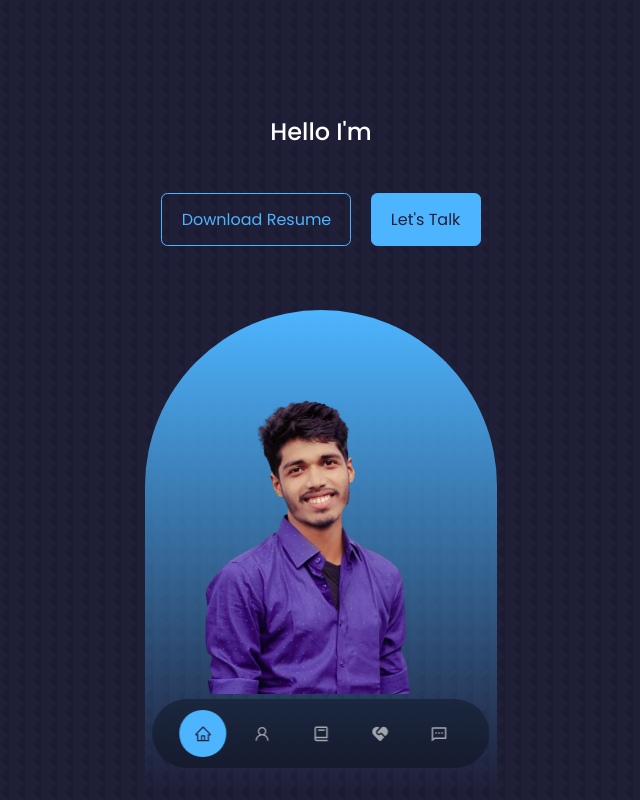
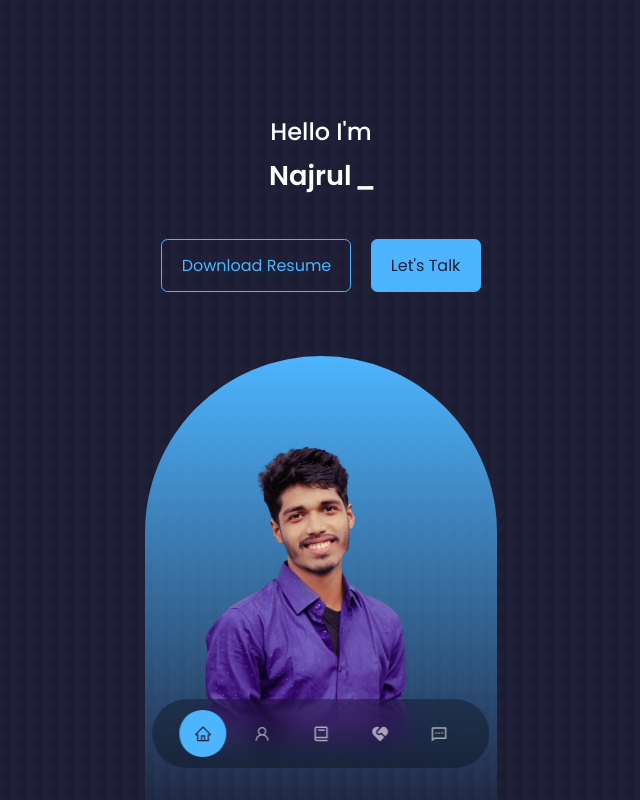
Before and after one commit to najrul04/portfolio_main, a React (Create React App) app: page / in a window 1280 px wide. Shown: the top 800 px of the page, without its empty margins (319-959 px from the left). Built offline with nearby package versions, Linux system fonts and the light colour scheme.

Commit message:
typewritter effect

```diff
--- a/package.json
+++ b/package.json
@@ -18,6 +18,8 @@
     "react-dom": "^18.1.0",
     "react-icons": "^4.4.0",
     "react-router-dom": "6",
+    "react-simple-typewriter": "^3.0.1",
+    "typewriter-effect": "^2.19.0",
     "web-vitals": "^2.1.4"
   },
   "devDependencies": {
--- a/src/components/header/Header.jsx
+++ b/src/components/header/Header.jsx
@@ -1,5 +1,6 @@
 import React from 'react'
 import { AiOutlineCaretDown } from 'react-icons/ai'
+import { Typewriter } from 'react-simple-typewriter'
 // import Typical from 'react-typical'
 import ME from './../../assets/1.png'
 import CTA from './CTA'
@@ -15,7 +16,25 @@ const Header = () => {
 
       <div className="container header_container">
 
-        <h2>Hello I'm </h2>
+      <h2>Hello I'm {' '} </h2>
+
+
+
+        <h3 style={{ color: 'white', fontWeight: 'bold',fontSize: '1.7rem' }}>
+          {/* Style will be inherited from the parent element */}
+          <Typewriter
+            words={['Najrul', 'Front End Developer']}
+            loop={true}
+            cursor
+            cursorStyle='_'
+            typeSpeed={70}
+            deleteSpeed={50}
+            delaySpeed={1000}
+          />
+        </h3>
+
+
+
 
 {/*         <Typical
         steps={['Hello', 1000, 'Hello world!', 500]}
```
Also changed, not shown: 1 other file (tests, documents, lock files or other folders).
